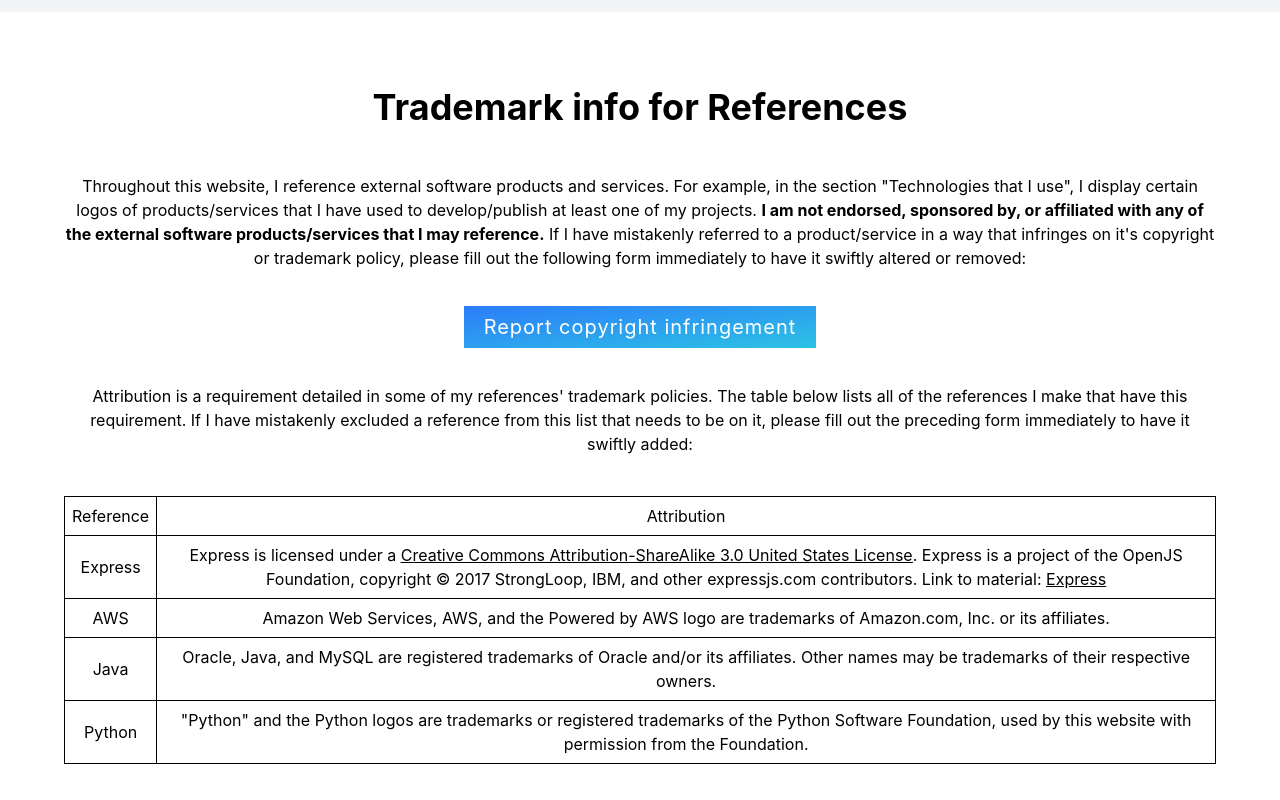
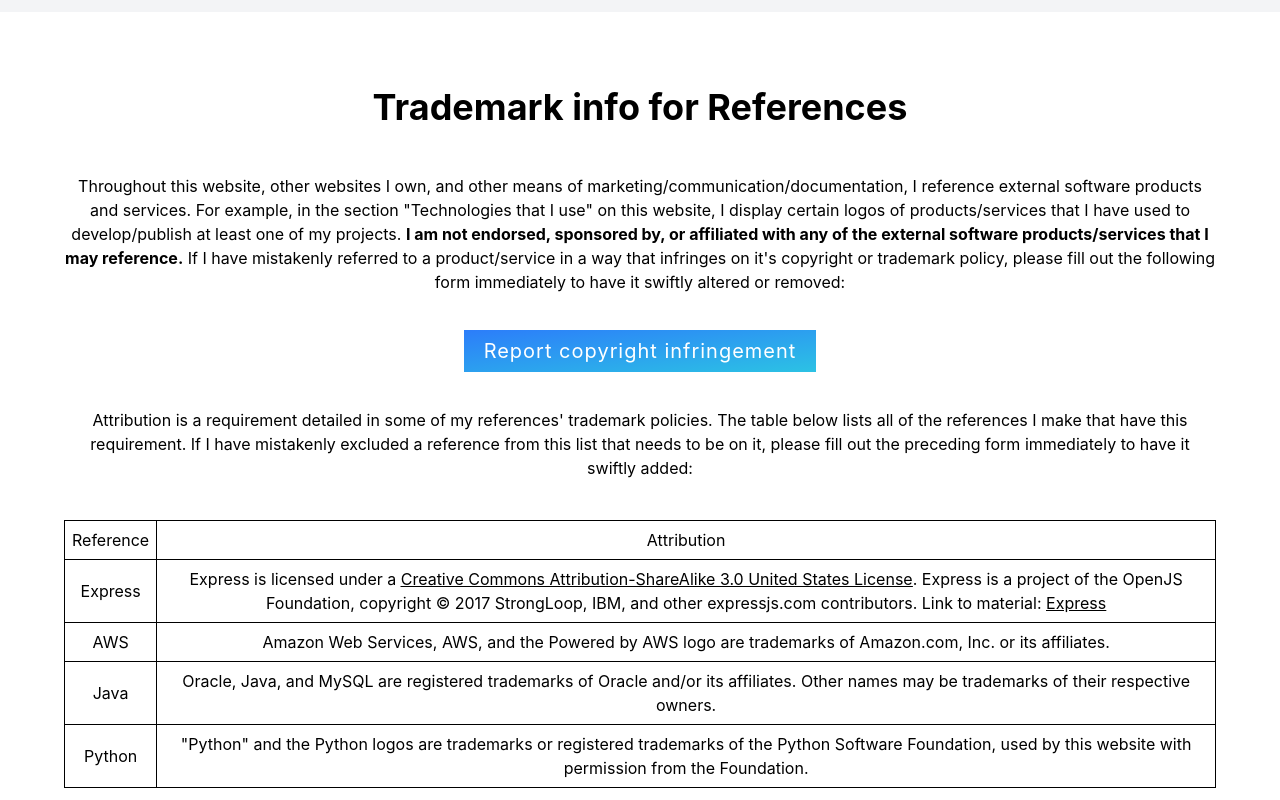
Before and after one commit to aidandigital/aidan-digital, a Next.js app: page /references in a window 1280 px wide. Shown: the top 800 px of the page. Built offline with nearby package versions, Linux system fonts and the light colour scheme; no server answers; some icons are missing.

Commit message:
change to unlicensed

```diff
--- a/pages/references.jsx
+++ b/pages/references.jsx
@@ -10,7 +10,7 @@
         <div className="text-center">
             <Section>
                 <Title>Trademark info for References</Title>
-                Throughout this website, I reference external software products and services. For example, in the section "Technologies that I use", I display certain logos of products/services that I have used to develop/publish at least one of my projects. <strong>I am not endorsed, sponsored by, or affiliated with any of the external software products/services that I may reference.</strong> If I have mistakenly referred to a product/service in a way that infringes on it's copyright or trademark policy, please fill out the following form immediately to have it swiftly altered or removed:
+                Throughout this website, other websites I own, and other means of marketing/communication/documentation, I reference external software products and services. For example, in the section "Technologies that I use" on this website, I display certain logos of products/services that I have used to develop/publish at least one of my projects. <strong>I am not endorsed, sponsored by, or affiliated with any of the external software products/services that I may reference.</strong> If I have mistakenly referred to a product/service in a way that infringes on it's copyright or trademark policy, please fill out the following form immediately to have it swiftly altered or removed:
                 <div className="mt-8">
                     <Button>
                         <Link href="/copyright-infringement">Report copyright infringement</Link>
--- a/styles/gradient-logo.css
+++ b/styles/gradient-logo.css
@@ -1,4 +1,4 @@
-/* Import AD Icon from CDN */
+/* Import AD Icon */
 @import url('https://cdn.aidandigital.com/ad-icon/css/fontello-embedded.css');
 
 /* Must be applied to ::before since that is how the font is applied to the <i> element by Fontello */
```
Also changed, not shown: COPYRIGHT.txt (added), 2 other files (tests, documents, lock files or other folders).
